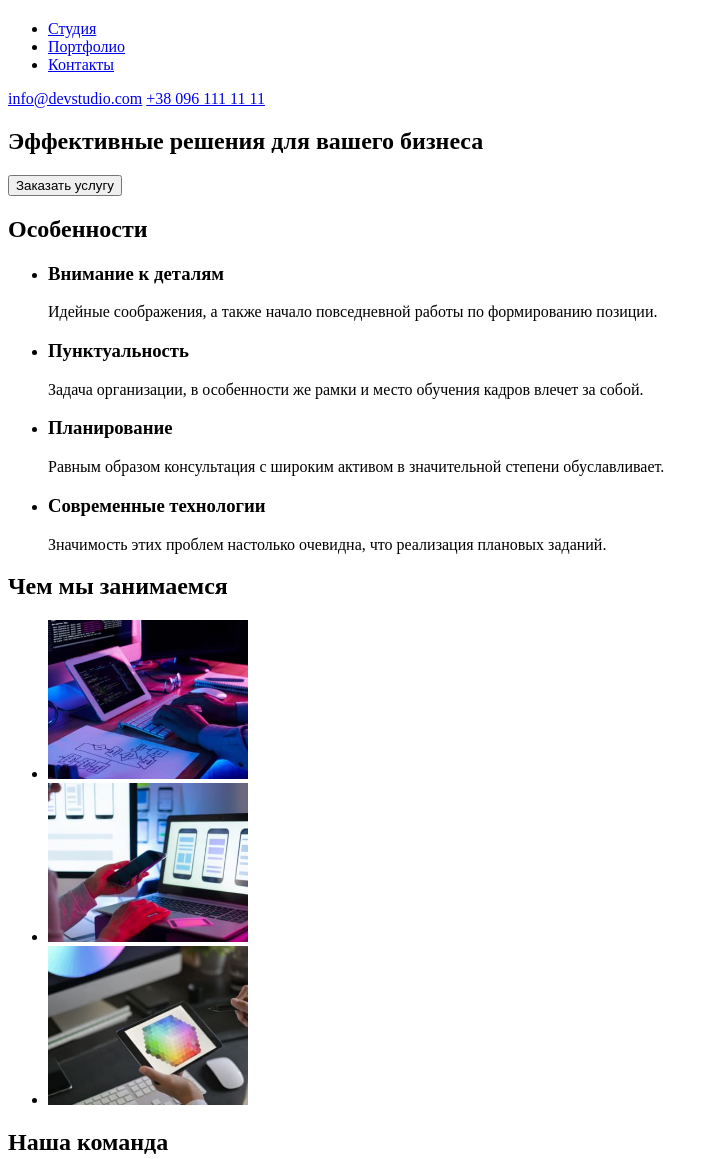
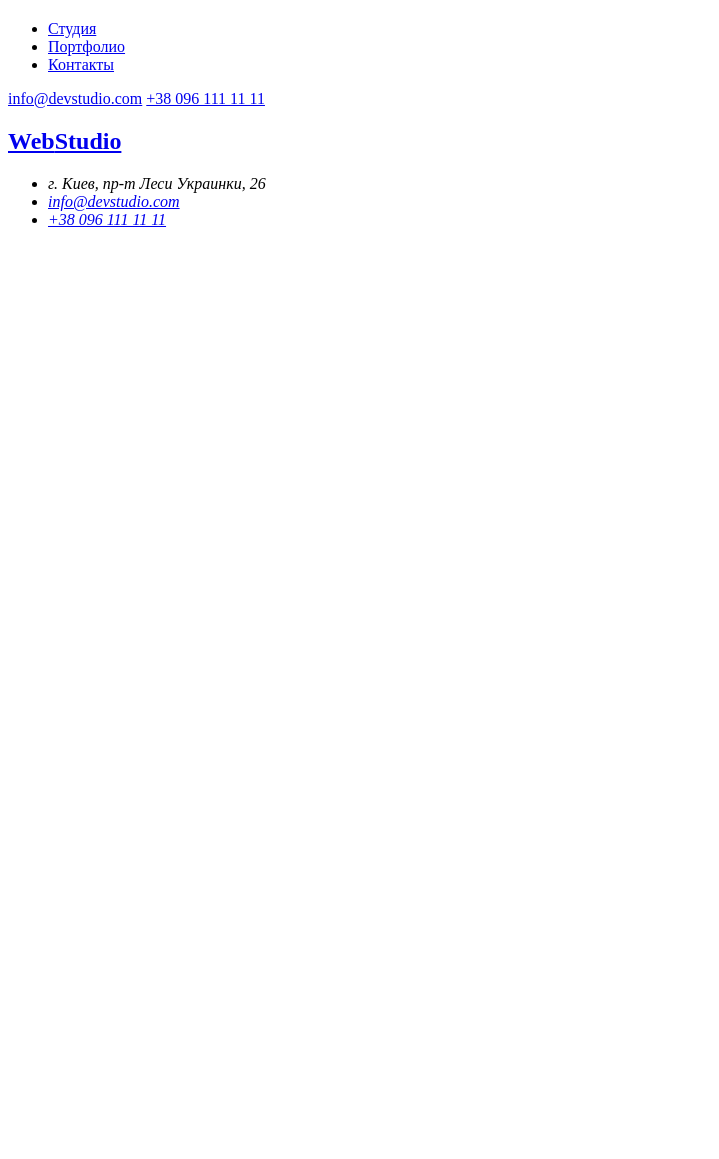
Before and after one commit to VladislavApelgants/goit-markup-hw-02, a plain HTML site: page index.html in a window 1280 px wide. Shown: the part 60-1219 px from the top of the page, without its empty margins (0-719 px from the left). After the commit the page ends 800 px from the top, so only its background shows below. Drawn offline with Linux system fonts and the light colour scheme.

Commit message:
add css, delete main in index.html

```diff
--- a/index.html
+++ b/index.html
@@ -4,7 +4,7 @@
     <meta charset="UTF-8" />
     <meta http-equiv="X-UA-Compatible" content="IE=edge" />
     <meta name="viewport" content="width=device-width, initial-scale=1.0" />
-    <title>goit-markup-hw-01</title>
+    <title>goit-markup-hw-02</title>
   </head>
   <body>
     <header>
@@ -21,79 +21,7 @@
       <a href="mailto:info@devstudio.com" class="mail">info@devstudio.com</a>
       <a href="tel:+380961111111" class="phone">+38 096 111 11 11</a>
     </header>
-    <main>
-      <section class="section1">
-        <h2>Эффективные решения для вашего бизнеса</h2>
-        <button type="button">Заказать услугу</button>
-      </section>
-      <section class="section2">
-        <h2 class="hidden_h2">Особенности</h2>
-        <!--Это будет скрытый заголовок -->
-        <ul>
-          <li>
-            <h3>Внимание к деталям</h3>
-            <p>
-              Идейные соображения, а также начало повседневной работы по
-              формированию позиции.
-            </p>
-          </li>
-          <li>
-            <h3>Пунктуальность</h3>
-            <p>
-              Задача организации, в особенности же рамки и место обучения кадров
-              влечет за собой.
-            </p>
-          </li>
-          <li>
-            <h3>Планирование</h3>
-            <p>
-              Равным образом консультация с широким активом в значительной
-              степени обуславливает.
-            </p>
-          </li>
-          <li>
-            <h3>Современные технологии</h3>
-            <p>
-              Значимость этих проблем настолько очевидна, что реализация
-              плановых заданий.
-            </p>
-          </li>
-        </ul>
-      </section>
-      <section class="section3">
-        <h2>Чем мы занимаемся</h2>
-        <ul>
-          <li><img src="./images/box1.jpg" alt="box1" width="200" /></li>
-          <li><img src="./images/box2.jpg" alt="box2" width="200" /></li>
-          <li><img src="./images/box3.jpg" alt="box3" width="200" /></li>
-        </ul>
-      </section>
-      <section class="section4">
-        <h2>Наша команда</h2>
-        <ul>
-          <li>
-            <img src="./images/igor.jpg" alt="Игорь Демьяненко" width="200" />
-            <h3>Игорь Демьяненко</h3>
-            <p>Product Designer</p>
-          </li>
-          <li>
-            <img src="./images/olga.jpg" alt="Ольга Репина" width="200" />
-            <h3>Ольга Репина</h3>
-            <p>Frontend Developer</p>
-          </li>
-          <li>
-            <img src="./images/nik.jpg" alt="Николай Тарасов" width="200" />
-            <h3>Николай Тарасов</h3>
-            <p>Marketing</p>
-          </li>
-          <li>
-            <img src="./images/mikel.jpg" alt="Михаил Ермаков" width="200" />
-            <h3>Михаил Ермаков</h3>
-            <p>UI Designer</p>
-          </li>
-        </ul>
-      </section>
-    </main>
+    <main></main>
     <footer>
       <h2>
         <a href="/"><span>Web</span>Studio</a>
```
Also changed, not shown: CSS/styles.css (added).
